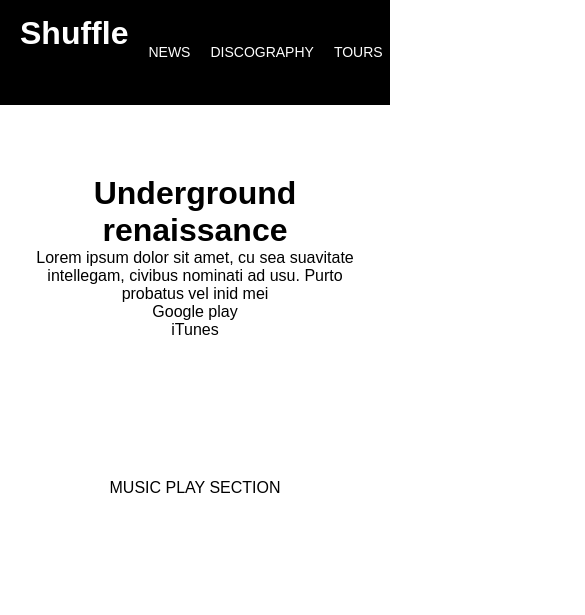
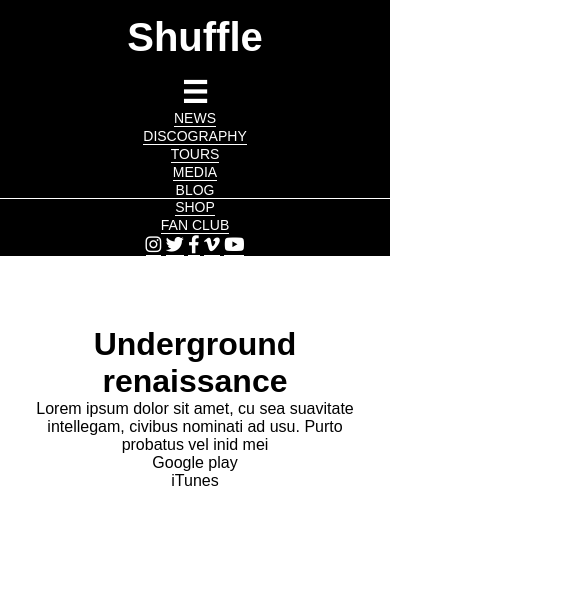
Before and after one commit to practical-projects/shuffle-project, a website: page index.html in a window 390 px wide. Shown: the top 615 px of the page, 585 px wide, since content can reach past the window. Drawn offline with Linux system fonts and the light colour scheme.

Commit message:
add header 770px some responsive design

```diff
--- a/css/home.css
+++ b/css/home.css
@@ -3,7 +3,6 @@
 @import "../css/init/layout.css";
 /* 3-rd-party */
 /* components */
-
 
 /* header start */
 header {
@@ -102,6 +101,38 @@ header {
   color: #ce3c70;
 }
 
+/* header responsive */
+@media (max-width: 770px) {
+  header {
+    display: flex;
+    flex-direction: column;
+    text-align: center;
+  }
+
+  .logo a {
+    font-size: 40px;
+  }
+
+  .hamburger {
+    font-size: 30px;
+    text-align: center;
+    cursor: pointer;
+  }
+
+  .nav {
+    display: flex;
+    flex-direction: column;
+    text-align: center;
+  }
+
+  .nav a {
+    padding: 0;
+    width: 100%;
+    text-align: center;
+    border-bottom: 0.5px solid #fff;
+  }
+}
+
 /* header end */
 
 /* Hero start */
--- a/index.html
+++ b/index.html
@@ -4,9 +4,7 @@
     <meta charset="UTF-8" />
     <meta http-equiv="X-UA-Compatible" content="IE=edge" />
     <meta name="viewport" content="width=device-width, initial-scale=1.0" />
-  <link rel="stylesheet" href="https://cdnjs.cloudflare.com/ajax/libs/font-awesome/6.2.0/css/all.min.css"
-    integrity="sha512-xh6O/CkQoPOWDdYTDqeRdPCVd1SpvCA9XXcUnZS2FmJNp1coAFzvtCN9BmamE+4aHK8yyUHUSCcJHgXloTyT2A=="
-    crossorigin="anonymous" referrerpolicy="no-referrer" />
+    <link rel="stylesheet" href="https://cdnjs.cloudflare.com/ajax/libs/font-awesome/6.2.0/css/all.min.css" integrity="sha512-xh6O/CkQoPOWDdYTDqeRdPCVd1SpvCA9XXcUnZS2FmJNp1coAFzvtCN9BmamE+4aHK8yyUHUSCcJHgXloTyT2A==" crossorigin="anonymous" referrerpolicy="no-referrer" />
     <link rel="preconnect" href="https://fonts.googleapis.com" />
     <link rel="preconnect" href="https://fonts.gstatic.com" crossorigin />
     <link rel="stylesheet" href="/css/home.css" />
@@ -18,6 +16,7 @@
       <div class="logo">
         <a href="#">Shuffle</a>
       </div>
+      <div class="hamburger">&#9776;</div>
       <div class="nav">
         <div class="dropdown">
           <a href="#">News</a>
@@ -88,13 +87,11 @@
       <div class="row">
         <div class="col-12">
           <h1>Underground renaissance</h1>
-        <p>Lorem ipsum dolor sit amet, cu sea suavitate intellegam, civibus nominati ad usu. Purto probatus vel inid mei
-        </p>
+          <p>Lorem ipsum dolor sit amet, cu sea suavitate intellegam, civibus nominati ad usu. Purto probatus vel inid mei</p>
           <div>
             <div>Google play</div>
             <div>iTunes</div>
           </div>
-
         </div>
       </div>
     </div>
@@ -103,9 +100,7 @@
     <!-- Video-section start -->
     <div class="container">
       <div class="row">
-      <div class="col-12">
-        MUSIC PLAY SECTION
-      </div>
+        <div class="col-12">MUSIC PLAY SECTION</div>
       </div>
     </div>
     <!-- Video-section end -->
@@ -114,7 +109,7 @@
     <div class="container">
       <div class="row">
         <div class="col-12">
-        <img src="#" alt="shuffle">
+          <img src="#" alt="shuffle" />
         </div>
         <div class="col-12">
           <h2>New album "Shuffle" available now</h2>
@@ -133,18 +128,15 @@
       <div class="row">
         <div class="col-12">
           <h3>Dark world tour 2016</h3>
-        <p>Lorem ipsum dolor sit amet, cu sea suavitate intellegam, civibus
-          nominati ad usu. Purto probatus vel inid mei</p>
-        <div>
-          COMMING SOON
-        </div>
+          <p>Lorem ipsum dolor sit amet, cu sea suavitate intellegam, civibus nominati ad usu. Purto probatus vel inid mei</p>
+          <div>COMMING SOON</div>
         </div>
       </div>
     </div>
     <!-- Dark-tour end -->
 
     <!-- Join-the-mailing start -->
-  <div class="container ">
+    <div class="container">
       <div class="row">
         <div class="col-12">
           <h3>Join the mailing list to keep up to date</h3>
@@ -153,19 +145,18 @@
 
       <div class="row">
         <div class="col-6">
-        <input type="email" placeholder="Your email">
+          <input type="email" placeholder="Your email" />
         </div>
         <div class="col-6">
           <button>Sign up</button>
         </div>
       </div>
-
     </div>
     <div class="row">
       <div class="col-12">
         <div>ITUNES</div>
-      <div> SOUNDCLOUD</div>
-      <div> GOOGLE PLAY</div>
+        <div>SOUNDCLOUD</div>
+        <div>GOOGLE PLAY</div>
         <div>DEEZER</div>
       </div>
       <div class="col-12">
@@ -175,7 +166,7 @@
         <div>BANDSINTOWN</div>
       </div>
     </div>
-  </div>
+
     <!-- Join-the-mailing end -->
 
     <!-- Footer start -->
@@ -183,14 +174,8 @@
       <div class="row">
         <div class="col-12">
           <h4>Bookings</h4>
-        <p>
-          Max Weatherall. Productions
-          562 Sycamore Circle
-          Atlanta, GA 30342
-          T: +920364426
-        </p>
-        <p>Email: shuffle@qodeinteractive.com
-          www.shuffle-example.com</p>
+          <p>Max Weatherall. Productions 562 Sycamore Circle Atlanta, GA 30342 T: +920364426</p>
+          <p>Email: shuffle@qodeinteractive.com www.shuffle-example.com</p>
         </div>
         <div class="col-12">
           <h4>Latest posts</h4>
@@ -214,20 +199,13 @@
         </div>
         <div class="col-12">
           <h5>Record labels</h5>
-        <p>Max Weatherall. Productions
-          562 Sycamore Circle
-          Atlanta, GA 30342
-          T: +920364426
-          www.maxproduction.com</p>
+          <p>Max Weatherall. Productions 562 Sycamore Circle Atlanta, GA 30342 T: +920364426 www.maxproduction.com</p>
           <div>SOCIALS</div>
         </div>
         <div class="col-12">
           <h5>Twitter</h5>
           <p>@RobWattCT Hey, please DM us so we can provide more details. Thanks! 2 years ago</p>
-        <p>Here comes La Comète! ☄️ https://t.co/ApIk6kk3Tt This stellar #WordPress theme is made for any type of
-          modern… https://t.co/h2ZWqjR78O
-          3 years ago</p>
-
+          <p>Here comes La Comète! ☄️ https://t.co/ApIk6kk3Tt This stellar #WordPress theme is made for any type of modern… https://t.co/h2ZWqjR78O 3 years ago</p>
         </div>
       </div>
 
@@ -237,8 +215,8 @@
           <col-12>Powered by WordPress</col-12>
         </div>
       </div>
+    </div>
     <!-- Footer end -->
     <script src="./js/main-home.js"></script>
   </body>
-
 </html>
```
Lines whose indentation alone changed are shown as unchanged.
